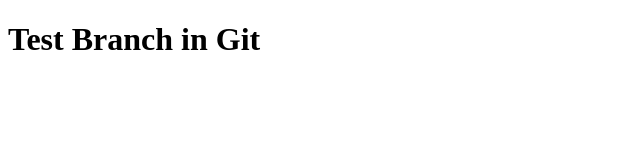
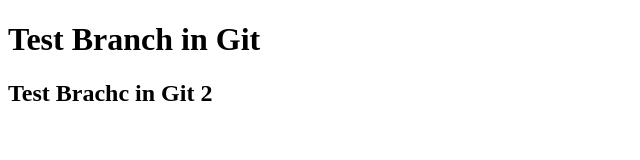
Before and after one commit to qdat7979/music_player, a plain HTML site: page index2.html in a window 1280 px wide. Shown: the whole page, without its empty margins (0-640 px from the left). Drawn offline with Linux system fonts and the light colour scheme.

Commit message:
Update index2.html

```diff
--- a/index2.html
+++ b/index2.html
@@ -8,5 +8,6 @@
 </head>
 <body>
     <h1>Test Branch in Git</h1>
+    <h2>Test Brachc in Git 2</h2>
 </body>
 </html>
```
